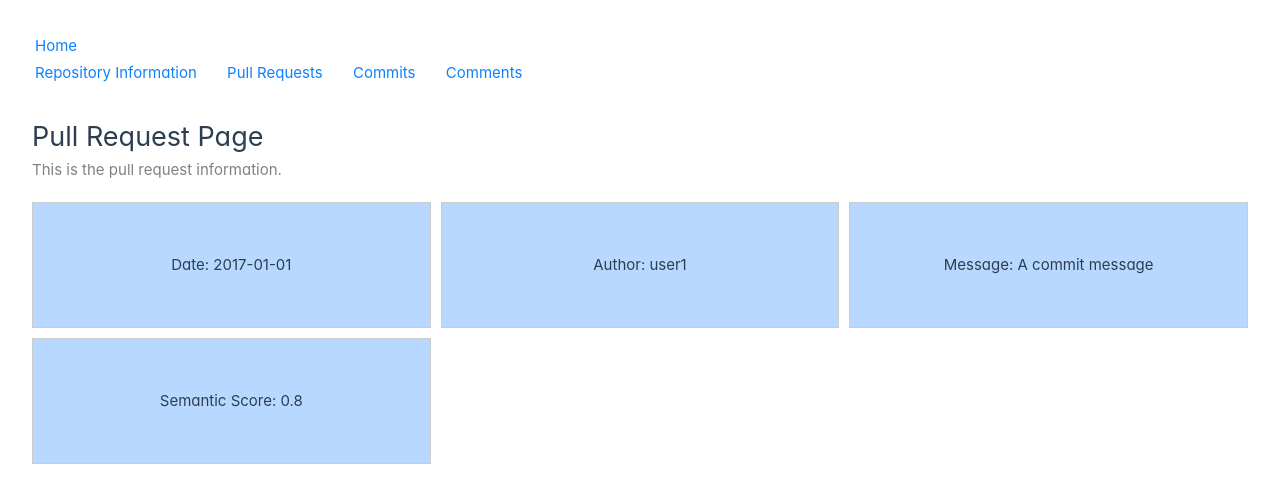
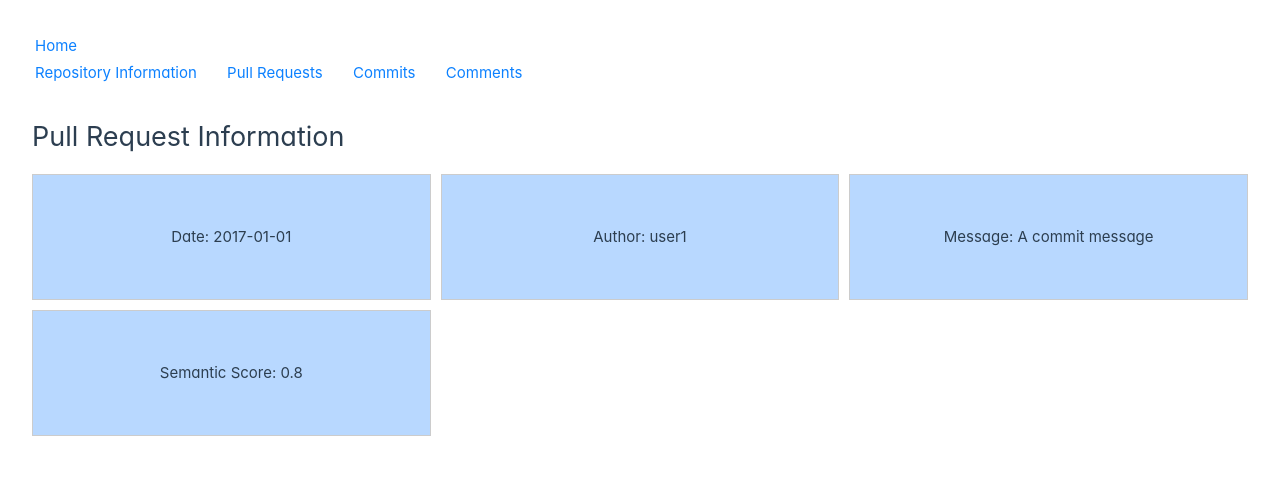
Before and after one commit to EduardoCalvoUribe/GitHubRepositoryAnalysisTool, a Vue app in the folder frontend/: page /prpage/1 in a window 1280 px wide. Shown: the top 502 px of the page. Built offline with nearby package versions, Linux system fonts and the light colour scheme.

Commit message:
architecture in place to acces githubResponse from all pages but not working yet

```diff
--- /dev/null
+++ b/frontend/src/repoPackage.js
@@ -0,0 +1,3 @@
+import { ref } from 'vue';
+
+export const githubResponse = ref(null);
--- a/frontend/src/views/PullRequestPage.vue
+++ b/frontend/src/views/PullRequestPage.vue
@@ -1,5 +1,4 @@
 <template>
-  <div>
   <header>
     <router-link :to="`/repoinfo/${repositoryId}`">Repository Information</router-link>
     <router-link style="margin-left: 2%" to="/prpage">Pull Requests</router-link>
@@ -11,33 +10,58 @@
 
   <header>
     <div style="font-size: 180%; margin-top: 30px;">
-        Pull Request Page
+      Pull Request Information
     </div>
   </header>
-    <div style="font-size: 100%; color: grey; margin-bottom: 20px;">
-      This is the pull request information.
+
+  <header>
+    <div v-if="pullpackage" style="font-size: 180%; margin-top: 30px;">
+      {{ pullpackage.title }}
     </div>
+  </header>
 
   <div class="grid-container" v-for="pullitem in pullitems" :key="pullitem.id">
     <div class="grid-item" v-for="item in items" :key="item.id">
       {{ item.text }}
     </div>
   </div>
-  </div>
 </template>
 
 <script>
+import { ref, onMounted } from 'vue';
 import fakejson from '../test.json';
 import { useRoute } from 'vue-router';
+import { githubResponse } from '../repoPackage.js';
 
 export default {
   setup() {
     const route = useRoute();
-    const data = { id: route.params.id };
-    console.log('Route data:', data);
+    const data = {'id': route.params.id};
+    const pullpackage = ref(null);
+
+    onMounted(async () => {
+    if (githubResponse.value) {
+      for (let i=0; i < githubResponse.value.Repo.pull_requests.length - 1; i++) {
+        if (githubResponse.value.Repo.pull_requests[i].number == data) {
+          pullpackage.value = githubResponse.value.Repo.pull_requests[i];
+        }
+      }
+    }
+    if (pullpackage.value) {
+      console.log(pullpackage.value.title)
+    } else {
+      console.log('failure')
+    }
+
+
+
+    });
+
 
     return {
       data,
+      githubResponse,
+      pullpackage,
     };
   },
 
--- a/frontend/src/views/RepositoryInfo.vue
+++ b/frontend/src/views/RepositoryInfo.vue
@@ -64,7 +64,7 @@
         <div style="display: flex; flex-direction: column; align-items: flex-start;">
           <label style="justify-content: center; display: inline-block; width: 250px; font-size: larger;" for="pullRequests">Pull Requests:</label>
           <div id="pullRequests" class="row" v-for="pullrequest in sortedPullRequests">
-            <router-link :to="{ path: '/prpage' }"><button class="button-6">
+            <router-link :to="{ path: '/prpage/' + pullrequest.number }"><button class="button-6">
                 <span><h2 style="margin-left: 0.3rem;">{{ pullrequest.title}}</h2></span>
                 <span class="last-accessed">Author: {{ pullrequest.user }}</span>
                 <span class="last-accessed">Date {{ pullrequest.date }}</span>
@@ -92,11 +92,12 @@
 </template>
 
 <script>
+import { ref, onMounted, computed } from 'vue';
 import VueDatePicker from '@vuepic/vue-datepicker';
 import '@vuepic/vue-datepicker/dist/main.css'
-import { ref, onMounted, computed } from 'vue';
 import { fetchData } from '../fetchData.js'
 import { useRoute } from 'vue-router';
+import { githubResponse } from '../repoPackage.js';
 import fakejson from '../test.json';
 import BarChart from '../components/BarChart.vue';
 import Dropdown from 'primevue/dropdown';
@@ -112,7 +113,6 @@ export default {
 
   setup() {
     const route = useRoute(); // allows for passage of variables from homepage to current page
-    const githubResponse = ref(null);
     const selectedSort = ref({ name: 'Date Newest to Oldest' }); // sort option user selects from dropdown menu, default set to newest to oldest?
     const sorts = ref([ // different possible sort options
         // { name: 'Semantic Score Ascending' },
```
Lines whose indentation alone changed are shown as unchanged.
